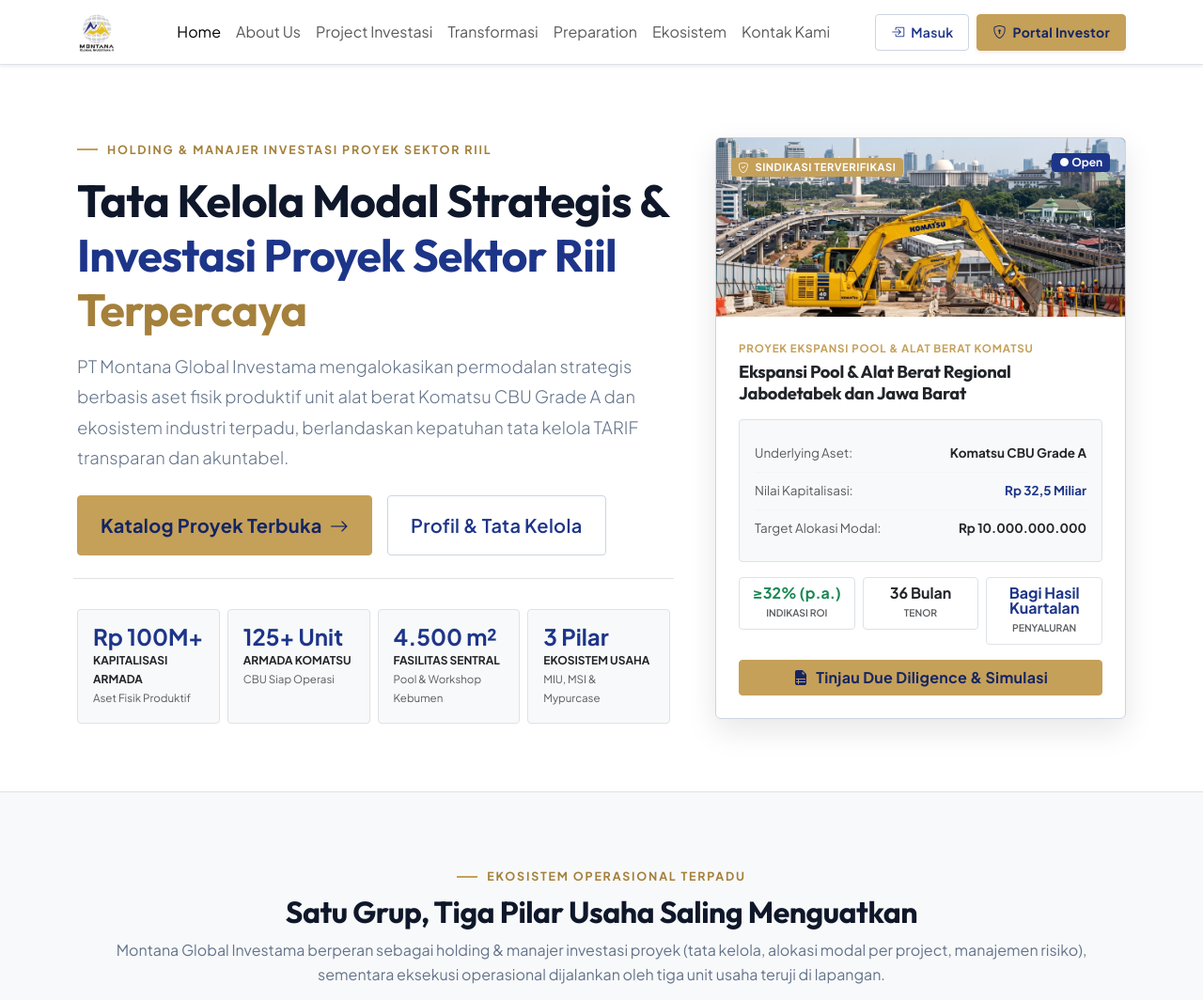
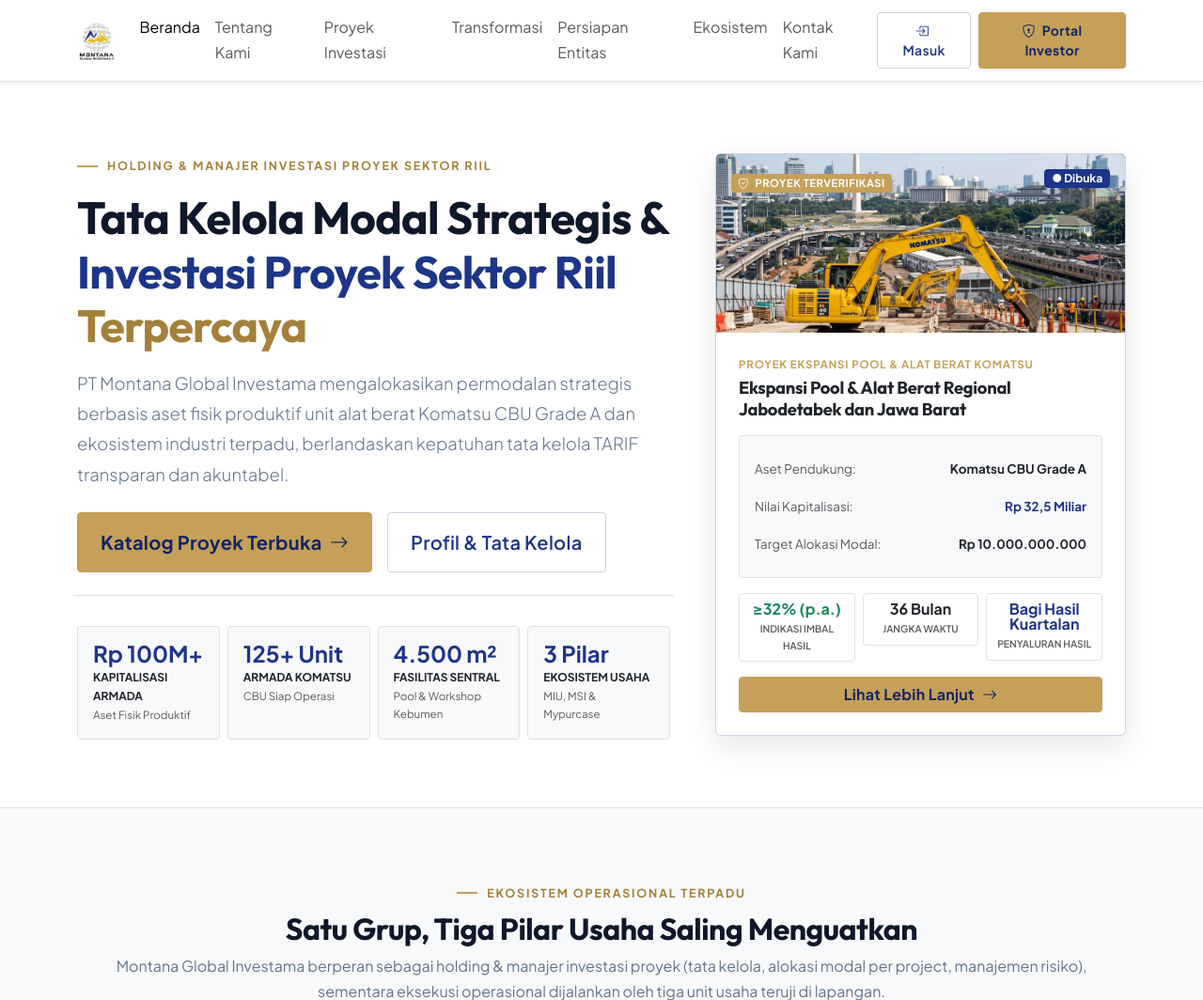
Before and after one commit to Reyzaha/Montana-Global-Investama-Landing-page, a PHP site: page / in a window 1280 px wide. Shown: the top 1064 px of the page at 94% size. Run offline with PHP 8.4, Linux system fonts and the light colour scheme; data comes from the database, SQL or seed files in the repository; both versions use the stored data as it was after the commit.

Commit message:
feat: remove 'sindikasi', translate all English texts to pure Indonesian, change buttons to 'Lihat Lebih Lanjut'

```diff
--- a/about.html
+++ b/about.html
@@ -78,7 +78,7 @@
         <span class="text-royal">Montana Group</span> &amp; <span class="text-gold">PT Montana Global Investama</span>
       </h1>
       <p id="companyTagline" class="text-gold fw-semibold fs-5 max-w-700 mx-auto mb-0">
-        "Growing Together Through Trusted Investments" — Tumbuh Bersama Melalui Investasi Terpercaya
+        Tumbuh Bersama Melalui Investasi Terpercaya
       </p>
     </div>
   </header>
@@ -191,7 +191,7 @@
         <div>
           <div class="d-flex align-items-center gap-2 mb-1">
             <span id="growthSegmentBadge" class="badge bg-dark px-3 py-2 rounded-pill small fw-bold">Holding &amp;
-              Project Investment Manager</span>
+              Manajer Proyek Investasi</span>
             <h4 id="growthSegmentTitle" class="fw-bold text-dark mb-0">Konsolidasi Grup PT Montana Global Investama</h4>
           </div>
           <p id="growthSegmentSubtitle" class="text-muted small mb-0">
@@ -530,7 +530,7 @@
       if (!data) return;
 
       if (data.tagline_id) {
-        document.getElementById('companyTagline').textContent = `"${data.tagline_en || ''}" — ${data.tagline_id}`;
+        document.getElementById('companyTagline').textContent = data.tagline_id;
       }
 
       // Render Entities Cards with Rich Corporate Colors
--- a/assets/js/components.js
+++ b/assets/js/components.js
@@ -10,11 +10,11 @@ const MGIComponents = {
     if (!navContainer) return;
 
     const navItems = [
-      { id: 'home', label: 'Home', href: 'index.html' },
-      { id: 'about', label: 'About Us', href: 'about.html' },
-      { id: 'invest', label: 'Project Investasi', href: 'invest.html' },
+      { id: 'home', label: 'Beranda', href: 'index.html' },
+      { id: 'about', label: 'Tentang Kami', href: 'about.html' },
+      { id: 'invest', label: 'Proyek Investasi', href: 'invest.html' },
       { id: 'transformasi', label: 'Transformasi', href: 'transformasi.html' },
-      { id: 'preparation', label: 'Preparation', href: 'preparation.html' },
+      { id: 'preparation', label: 'Persiapan Entitas', href: 'preparation.html' },
       { id: 'ekosistem', label: 'Ekosistem', href: 'ekosistem.html' },
       { id: 'contact', label: 'Kontak Kami', href: 'contact.html' }
     ];
@@ -137,9 +137,9 @@ const MGIComponents = {
             <div class="col-lg-2 col-md-6">
               <h6 class="fw-bold text-white text-uppercase mb-3 small tracking-wide pb-1 d-inline-block" style="border-bottom: 2px solid var(--mgi-gold);">Navigasi Utama</h6>
               <ul class="list-unstyled mb-0">
-                <li><a href="index.html" class="footer-link">Halaman Utama</a></li>
-                <li><a href="about.html" class="footer-link">Company Profile</a></li>
-                <li><a href="invest.html" class="footer-link">Portofolio Project Investasi</a></li>
+                <li><a href="index.html" class="footer-link">Beranda</a></li>
+                <li><a href="about.html" class="footer-link">Profil Perusahaan</a></li>
+                <li><a href="invest.html" class="footer-link">Portofolio Proyek Investasi</a></li>
                 <li><a href="transformasi.html" class="footer-link">Transformasi Perusahaan</a></li>
                 <li><a href="contact.html" class="footer-link">Kontak Kami</a></li>
               </ul>
@@ -150,7 +150,7 @@ const MGIComponents = {
               <ul class="list-unstyled mb-0">
                 <li><a href="preparation.html" class="footer-link">Struktur Alur Kerja Entitas</a></li>
                 <li><a href="ekosistem.html" class="footer-link">Bagan Ekosistem Terpadu</a></li>
-                <li><a href="javascript:void(0)" onclick="MGIAuth.handleProtectedDetail('proj-jkt-jabar')" class="footer-link">Simulasi BEP &amp; ROI</a></li>
+                <li><a href="javascript:void(0)" onclick="MGIAuth.handleProtectedDetail('proj-jkt-jabar')" class="footer-link">Simulasi Titik Impas &amp; Bagi Hasil</a></li>
                 <li><a href="about.html#tata-kelola" class="footer-link">Tata Kelola Perusahaan (TARIF)</a></li>
               </ul>
             </div>
@@ -174,7 +174,7 @@ const MGIComponents = {
               &copy; ${new Date().getFullYear()} PT Montana Global Investama. Seluruh Hak Cipta Dilindungi Undang-Undang.
             </div>
             <div class="d-flex align-items-center gap-3">
-              <span>Private &amp; Confidential</span>
+              <span>Rahasia &amp; Terbatas</span>
               <span>•</span>
               <a href="mailto:kontak@montanaglobalinvestama.com" class="text-gold text-decoration-none fw-semibold">kontak@montanaglobalinvestama.com</a>
             </div>
@@ -189,19 +189,23 @@ const MGIComponents = {
     const s = (status || 'Open').toLowerCase();
     let badgeClass = 'badge-solid-open';
     let icon = 'bi-record-circle-fill';
+    let label = 'Dibuka';
 
-    if (s.includes('fully') || s.includes('funded')) {
+    if (s.includes('fully') || s.includes('funded') || s.includes('didanai')) {
       badgeClass = 'badge-solid-funded';
       icon = 'bi-check-circle-fill';
-    } else if (s.includes('close')) {
+      label = 'Didanai Penuh';
+    } else if (s.includes('close') || s.includes('tutup')) {
       badgeClass = 'badge-solid-closed';
       icon = 'bi-dash-circle-fill';
-    } else if (s.includes('soon')) {
+      label = 'Ditutup';
+    } else if (s.includes('soon') || s.includes('segera')) {
       badgeClass = 'badge-solid-coming';
       icon = 'bi-clock-fill';
+      label = 'Segera Hadir';
     }
 
-    return `<span class="badge ${badgeClass} px-2.5 py-1 rounded-1 d-inline-flex align-items-center gap-1" style="font-size: 0.75rem; font-weight: 600;"><i class="bi ${icon} small"></i> ${status}</span>`;
+    return `<span class="badge ${badgeClass} px-2.5 py-1 rounded-1 d-inline-flex align-items-center gap-1" style="font-size: 0.75rem; font-weight: 600;"><i class="bi ${icon} small"></i> ${label}</span>`;
   },
 
   // 4. Render Funding Progress Bar (Solid Colors)
@@ -236,15 +240,15 @@ const MGIComponents = {
         <div class="row g-2 text-center align-items-center">
           <div class="col-4 border-end border-subtle">
             <div class="text-success fw-bold fs-5 lh-1 mb-1">${ret}</div>
-            <div class="text-muted small text-uppercase fw-semibold" style="font-size: 0.68rem; letter-spacing: 0.5px;">Proyeksi ROI</div>
+            <div class="text-muted small text-uppercase fw-semibold" style="font-size: 0.68rem; letter-spacing: 0.5px;">Indikasi Imbal Hasil</div>
           </div>
           <div class="col-4 border-end border-subtle">
             <div class="text-dark fw-bold fs-6 lh-1 mb-1">${tenor}</div>
-            <div class="text-muted small text-uppercase fw-semibold" style="font-size: 0.68rem; letter-spacing: 0.5px;">Tenor</div>
+            <div class="text-muted small text-uppercase fw-semibold" style="font-size: 0.68rem; letter-spacing: 0.5px;">Jangka Waktu</div>
           </div>
           <div class="col-4">
             <div class="text-royal fw-bold fs-6 lh-1 mb-1">${minTicket}</div>
-            <div class="text-muted small text-uppercase fw-semibold" style="font-size: 0.68rem; letter-spacing: 0.5px;">Min. Tiket</div>
+            <div class="text-muted small text-uppercase fw-semibold" style="font-size: 0.68rem; letter-spacing: 0.5px;">Min. Investasi</div>
           </div>
         </div>
       </div>
@@ -282,7 +286,6 @@ const MGIComponents = {
     if (!project) return '';
     const info = project.info || {};
     const remainingDays = info.remaining_days || '18 Hari Tersisa';
-    const assetTag = info.asset_backed || 'Underlying Komatsu CBU';
     const city = project.city || (info.lokasi ? info.lokasi.split(',')[0] : 'Regional');
 
     // Resolving City Icon Image (Pojok Kanan Atas)
@@ -305,7 +308,7 @@ const MGIComponents = {
         <div class="project-card-cover position-relative">
           <img src="${project.image || 'assets/img/komatsu.jpg'}" alt="${project.title}">
 
-          <!-- Pojok Kiri Atas: Lokasi & Komatsu Only -->
+          <!-- Pojok Kiri Atas: Lokasi -->
           <div class="position-absolute top-0 start-0 m-3 d-flex flex-column gap-1" style="z-index: 3;">
             <span class="badge bg-gold text-white px-2.5 py-1 rounded-1 small fw-bold shadow-sm">
               <i class="bi bi-geo-alt-fill me-1"></i>${city}
@@ -316,8 +319,6 @@ const MGIComponents = {
           <div class="position-absolute top-0 end-0 m-3 d-flex flex-column align-items-end gap-2" style="z-index: 3;">
             ${MGIComponents.renderStatusBadge(project.status)}
           </div>
-
-
         </div>
 
         <div class="card-body p-4 d-flex flex-column">
@@ -338,7 +339,7 @@ const MGIComponents = {
 
           <div class="mt-auto pt-1">
             <button type="button" onclick="MGIAuth.handleProtectedDetail('${project.id}')" class="btn btn-outline-mgi w-100 py-2 fw-semibold d-flex align-items-center justify-content-center gap-2">
-              <span>Lihat Detail Project &amp; Simulasi</span>
+              <span>Lihat Lebih Lanjut</span>
               <i class="bi bi-arrow-right"></i>
             </button>
           </div>
--- a/data/projects.sample.json
+++ b/data/projects.sample.json
@@ -104,7 +104,7 @@
     },
     {
       "id": "proj-002",
-      "title": "Modernisasi Armada Logistik & Dump Truck Sindikasi",
+      "title": "Modernisasi Armada Logistik & Dump Truck Industri",
       "category": "Logistik & Transportasi Industri",
       "image": "assets/img/sumitomo.jpg",
       "funding": {
@@ -126,7 +126,7 @@
         "asset_backed": "Armada Truk Hino & GPS"
       },
       "detail": {
-        "tagline": "Sindikasi Armada Angkut Material Industri Berbasis Kontrak Jangka Panjang",
+        "tagline": "Armada Angkut Material Industri Berbasis Kontrak Jangka Panjang",
         "what_will_provide": {
           "type": "text",
           "title": "What Your Invest Will Provide",
--- a/database/seed.php
+++ b/database/seed.php
@@ -474,7 +474,7 @@ try {
             'Distribusi Imbal Hasil Kuartal II Berjalan Lancar ke Rekening Investor',
             'Laporan Keuangan & Dividen',
             '2024-07-15',
-            'Manajemen PT Montana Global Investama telah menuntaskan penyaluran bagi hasil kuartalan periode Q2 kepada seluruh investor sindikasi perorangan dan korporasi terdaftar secara tepat waktu. Laporan keuangan proyek telah diverifikasi oleh tim kepatuhan internal.',
+            'Manajemen PT Montana Global Investama telah menuntaskan penyaluran bagi hasil kuartalan periode Q2 kepada seluruh investor mitra perorangan dan korporasi terdaftar secara tepat waktu. Laporan keuangan proyek telah diverifikasi oleh tim kepatuhan internal.',
             'assets/img/project-jabodetabek.jpg',
             3
         ]
--- a/ekosistem.html
+++ b/ekosistem.html
@@ -5,9 +5,9 @@
   <meta name="viewport" content="width=device-width, initial-scale=1.0">
   <title>Bagan Ekosistem Sinergi Korporat | PT Montana Global Investama</title>
   <meta name="description"
-    content="Struktur hierarki ekosistem terpadu Montana Group: PT Montana Global Investama (Holding &amp; Manajer Investasi), PT MIU (Alat Berat), PT MSI (Impor Logistik), dan Mypurcase (B2B Procurement).">
+    content="Struktur hierarki ekosistem terpadu Montana Group: PT Montana Global Investama (Holding &amp; Manajer Investasi), PT MIU (Alat Berat), PT MSI (Impor Logistik), dan Mypurcase (Pengadaan Digital B2B).">
   <meta name="keywords"
-    content="ekosistem montana group, bagan korporat mgi, struktur holding investasi, pt miu alat berat, pt msi logistik, mypurcase b2b procurement, investasi per project terpadu">
+    content="ekosistem montana group, bagan korporat mgi, struktur holding investasi, pt miu alat berat, pt msi logistik, mypurcase pengadaan b2b, investasi per project terpadu">
   <meta name="robots" content="index, follow, max-image-preview:large">
   <meta name="author" content="PT Montana Global Investama">
   <link rel="canonical" href="https://montanaglobalinvestama.com/ekosistem.html">
--- a/index.html
+++ b/index.html
@@ -6,9 +6,9 @@
   <meta name="viewport" content="width=device-width, initial-scale=1.0">
   <title>PT Montana Global Investama | Investasi Per Project &amp; Sektor Riil Terpercaya</title>
   <meta name="description"
-    content="Manajer investasi per project (project-based investment) sektor riil di Indonesia. Kelola sindikasi proyek produktif berbasis aset fisik alat berat Komatsu Grade A dengan tata kelola TARIF transparan dan terukur.">
+    content="Manajer investasi per proyek sektor riil di Indonesia. Kelola proyek produktif berbasis aset fisik alat berat Komatsu Grade A dengan tata kelola TARIF transparan dan terukur.">
   <meta name="keywords"
-    content="investasi per project, website investment per project, project based investment, investasi sektor riil, investasi alat berat, komatsu grade a, montana global investama, sindikasi proyek riil, manajer investasi proyek, bagi hasil proyek, tata kelola tarif">
+    content="investasi per project, website investment per project, project based investment, investasi sektor riil, investasi alat berat, komatsu grade a, montana global investama, manajer investasi proyek, bagi hasil proyek, tata kelola tarif">
   <meta name="robots" content="index, follow, max-image-preview:large, max-snippet:-1, max-video-preview:-1">
   <meta name="author" content="PT Montana Global Investama">
   <link rel="canonical" href="https://montanaglobalinvestama.com/">
@@ -83,7 +83,7 @@
         "provider": {
           "@id": "https://montanaglobalinvestama.com/#organization"
         },
-        "description": "Instrumen sindikasi proyek investasi per project berbasis underlying asset alat berat Komatsu Grade A dengan pembagian hasil transparan.",
+        "description": "Instrumen proyek investasi per proyek berbasis aset fisik alat berat Komatsu Grade A dengan pembagian hasil transparan.",
         "category": "Project-Based Investment"
       }
     ]
@@ -499,11 +499,11 @@
                     onerror="this.src='assets/img/project-excavator.svg'">
                   <div class="position-absolute top-0 start-0 m-3">
                     <span class="badge bg-gold text-white px-2.5 py-1 text-uppercase fw-bold rounded-1" style="font-size: 0.7rem; letter-spacing: 0.5px;">
-                      <i class="bi bi-shield-check me-1"></i> Sindikasi Terverifikasi
+                      <i class="bi bi-shield-check me-1"></i> Proyek Terverifikasi
                     </span>
                   </div>
                   <div class="position-absolute top-0 end-0 m-3 d-flex flex-column align-items-end gap-1">
-                    <span class="badge bg-royal text-white px-2.5 py-1 rounded-1 fw-bold small">● ${featured.status || 'Open'}</span>
+                    <span class="badge bg-royal text-white px-2.5 py-1 rounded-1 fw-bold small">● ${(featured.status === 'Open' || featured.status === 'open' || !featured.status) ? 'Dibuka' : (featured.status === 'Closed' ? 'Ditutup' : featured.status)}</span>
                   </div>
                 </div>
 
@@ -515,7 +515,7 @@
 
                   <div class="p-3 bg-light rounded-1 border mb-3">
                     <div class="brief-meta-row">
-                      <span class="text-muted">Underlying Aset:</span>
+                      <span class="text-muted">Aset Pendukung:</span>
                       <strong class="text-dark">${(featured.info && featured.info.brand) || 'Komatsu CBU Grade A'}</strong>
                     </div>
                     <div class="brief-meta-row">
@@ -532,27 +532,27 @@
                     <div class="col-4">
                       <div class="p-2 border rounded-1 bg-white">
                         <div class="fw-bold text-success fs-6 lh-1 mb-1">${(featured.info && featured.info.return) || '≥32%'}</div>
-                        <div class="text-muted text-uppercase fw-semibold" style="font-size: 0.65rem;">Indikasi ROI</div>
+                        <div class="text-muted text-uppercase fw-semibold" style="font-size: 0.65rem;">Indikasi Imbal Hasil</div>
                       </div>
                     </div>
                     <div class="col-4">
                       <div class="p-2 border rounded-1 bg-white">
                         <div class="fw-bold text-dark fs-6 lh-1 mb-1">${(featured.info && featured.info.tenor) || '36 Bulan'}</div>
-                        <div class="text-muted text-uppercase fw-semibold" style="font-size: 0.65rem;">Tenor</div>
+                        <div class="text-muted text-uppercase fw-semibold" style="font-size: 0.65rem;">Jangka Waktu</div>
                       </div>
                     </div>
                     <div class="col-4">
                       <div class="p-2 border rounded-1 bg-white">
                         <div class="fw-bold text-royal fs-6 lh-1 mb-1">${(featured.info && featured.info.payout) || 'Kuartalan'}</div>
-                        <div class="text-muted text-uppercase fw-semibold" style="font-size: 0.65rem;">Penyaluran</div>
+                        <div class="text-muted text-uppercase fw-semibold" style="font-size: 0.65rem;">Penyaluran Hasil</div>
                       </div>
                     </div>
                   </div>
 
                   <button type="button" onclick="MGIAuth.handleProtectedDetail('${featured.id}')"
                     class="btn btn-corporate-gold w-100 py-2.5 fw-bold d-flex align-items-center justify-content-center gap-2">
-                    <i class="bi bi-file-earmark-ruled-fill"></i>
-                    <span>Tinjau Due Diligence &amp; Simulasi</span>
+                    <span>Lihat Lebih Lanjut</span>
+                    <i class="bi bi-arrow-right"></i>
                   </button>
                 </div>
               </div>
--- a/invest-detail.html
+++ b/invest-detail.html
@@ -33,7 +33,7 @@
       <!-- Breadcrumbs -->
       <nav aria-label="breadcrumb" class="mb-4">
         <ol class="breadcrumb small">
-          <li class="breadcrumb-item"><a href="index.html" class="text-decoration-none text-muted"><i class="bi bi-house-door me-1"></i>Home</a></li>
+          <li class="breadcrumb-item"><a href="index.html" class="text-decoration-none text-muted"><i class="bi bi-house-door me-1"></i>Beranda</a></li>
           <li class="breadcrumb-item"><a href="invest.html" class="text-decoration-none text-muted">Investasi</a></li>
           <li class="breadcrumb-item active text-gold fw-semibold" aria-current="page" id="breadcrumbTitle">Detail Proyek</li>
         </ol>
@@ -236,7 +236,7 @@
                   <span class="badge bg-royal text-white px-3 py-1 rounded-pill small fw-bold mb-3 mx-auto">Kepatuhan Regulasi &amp; Tata Kelola</span>
                   <h3 class="fw-bold text-dark mb-2">Akses Terbatas: Dokumen Prospektus &amp; Simulasi</h3>
                   <p class="text-secondary small mb-4 lh-base mx-auto" style="max-width: 600px;">
-                    ${(project.detail && project.detail.gated_notice) || 'Sesuai prinsip transparansi dan regulasi keterbukaan informasi penanaman modal terbatas, rincian belanja modal (CAPEX), kontrak penyerapan (offtake agreement), serta kalkulator simulasi BEP/ROI hanya dapat diakses oleh investor terdaftar.'}
+                    ${(project.detail && project.detail.gated_notice) || 'Sesuai prinsip transparansi dan regulasi keterbukaan informasi penanaman modal terbatas, rincian belanja modal (CAPEX), kontrak penyerapan pasar, serta kalkulator simulasi BEP/ROI hanya dapat diakses oleh investor terdaftar.'}
                   </p>
                   <div class="d-flex flex-column flex-sm-row justify-content-center gap-3 mb-3">
                     <a href="login.html?redirect=${encodeURIComponent(window.location.href)}" class="btn btn-mgi-blue px-4 py-2 rounded-pill fw-bold d-flex align-items-center justify-content-center gap-2 shadow-sm">
--- a/invest.html
+++ b/invest.html
@@ -8,7 +8,7 @@
   <!-- Primary Meta Tags -->
   <meta name="title" content="Portofolio Project Investasi Riil — PT Montana Global Investama">
   <meta name="description" content="Pilihan proyek investasi sektor riil berbasis aset produktif alat berat Komatsu CBU Jepang Grade A dengan skema bagi hasil transparan dan mitigasi risiko terukur.">
-  <meta name="keywords" content="investasi alat berat, proyek montana, komatsu cbu jepang, sindikasi alat berat, investasi sektor riil, bagi hasil kuartalan">
+  <meta name="keywords" content="investasi alat berat, proyek montana, komatsu cbu jepang, investasi sektor riil, bagi hasil kuartalan">
   <meta name="author" content="PT Montana Global Investama">
   <meta name="robots" content="index, follow">
 
@@ -137,11 +137,11 @@
                 </div>
                 <h4 class="fw-bold text-dark mb-2">Belum Ada Proyek Terbuka Saat Ini</h4>
                 <p class="text-secondary small mx-auto mb-4" style="max-width: 560px;">
-                  Seluruh alokasi batch pendanaan sebelumnya telah terpenuhi (*fully funded*). Tim manajemen investasi kami sedang mempersiapkan penawaran proyek sindikasi alat berat dan logistik batch berikutnya.
+                  Seluruh alokasi pendanaan proyek sebelumnya telah terpenuhi (didanai penuh). Tim manajer investasi kami sedang mempersiapkan penawaran proyek investasi alat berat dan logistik berikutnya.
                 </p>
                 <div class="d-flex flex-wrap justify-content-center gap-2">
                   <a href="contact.html" class="btn btn-gold btn-sm rounded-pill px-4 py-2 fw-bold text-white shadow-sm">
-                    <i class="bi bi-headset me-1"></i> Hubungi Tim Investor Relations
+                    <i class="bi bi-headset me-1"></i> Hubungi Layanan Kemitraan Pemodal
                   </a>
                   <a href="about.html" class="btn btn-outline-secondary btn-sm rounded-pill px-4 py-2">
                     Profil Perusahaan
--- a/investor-dashboard.html
+++ b/investor-dashboard.html
@@ -285,7 +285,7 @@
           <div class="d-flex flex-wrap align-items-center justify-content-between gap-2 border-bottom pb-3 mb-3">
             <div>
               <h5 class="fw-bold text-dark mb-1">Rincian Penempatan Portofolio Proyek</h5>
-              <p class="text-muted small mb-0">Daftar instrumen sindikasi riil dan aset fisik berwujud yang mendukung alokasi modal Anda.</p>
+              <p class="text-muted small mb-0">Daftar instrumen proyek riil dan aset fisik berwujud yang mendukung alokasi modal Anda.</p>
             </div>
             <div class="d-flex align-items-center gap-2">
               <button type="button" onclick="printPortfolioStatement()" class="btn btn-sm btn-outline-primary rounded-pill px-3 shadow-sm d-inline-flex align-items-center gap-1">
@@ -419,7 +419,7 @@
             <div class="col-12 col-md-4 text-center">
               <span class="text-muted small text-uppercase fw-bold" style="font-size: 0.72rem;">Persentase Kinerja ROI Riil:</span>
               <div class="fs-4 fw-bold text-royal mt-1" id="billingRoiPct">≥30% - 35%</div>
-              <small class="text-secondary">Sesuai Kontrak Sindikasi Komatsu</small>
+              <small class="text-secondary">Sesuai Kontrak Proyek Komatsu</small>
             </div>
           </div>
         </div>
@@ -932,7 +932,7 @@
             <div class="card h-100 border rounded-4 overflow-hidden shadow-sm bg-white">
               <img src="${port.project_image || 'assets/img/komatsu.jpg'}" class="card-img-top" style="height: 180px; object-fit: cover;" alt="">
               <div class="card-body p-4">
-                <span class="badge bg-royal text-white px-3 py-1 rounded-pill small mb-2" style="background: #142563;">Penempatan Sindikasi</span>
+                <span class="badge bg-royal text-white px-3 py-1 rounded-pill small mb-2" style="background: #142563;">Penempatan Proyek</span>
                 <h5 class="fw-bold text-dark mb-2">${port.project_title}</h5>
                 <p class="text-muted small mb-3">Unit: <strong>${port.allocated_units || 'Alat Berat CBU'}</strong></p>
                 <div class="p-3 bg-light rounded-3 mb-3 border">
--- a/portal-admin-mgi-gateway/settings.php
+++ b/portal-admin-mgi-gateway/settings.php
@@ -162,7 +162,7 @@ require_once __DIR__ . '/includes/header.php';
       document.getElementById('settingSiteTitle').value = s.site_title ? s.site_title.value : 'PT Montana Global Investama';
       document.getElementById('settingEmail').value = s.official_email ? s.official_email.value : 'kontak@montanaglobalinvestama.com';
       document.getElementById('settingGscToken').value = s.gsc_verification_token ? s.gsc_verification_token.value : '';
-      document.getElementById('settingKeywords').value = s.meta_keywords ? s.meta_keywords.value : 'investasi per project, website investment per project, project based investment, investasi sektor riil, investasi alat berat, komatsu grade a, montana global investama, sindikasi proyek riil, manajer investasi proyek';
+      document.getElementById('settingKeywords').value = s.meta_keywords ? s.meta_keywords.value : 'investasi per project, website investment per project, project based investment, investasi sektor riil, investasi alat berat, komatsu grade a, montana global investama, manajer investasi proyek';
     } catch (e) {
       console.error(e);
       AdminApp.showToast('Gagal memuat pengaturan sistem.', 'danger');
```
Also changed, not shown: assets/js/growth-chart.js (+8 -8 lines), data/company-profile.json (+18 -18 lines), data/growth.json (+6 -6 lines), data/projects.json (+9 -9 lines), mgi_landing_backup.sql (+17 -17 lines), preparation.html (+6 -6 lines).
